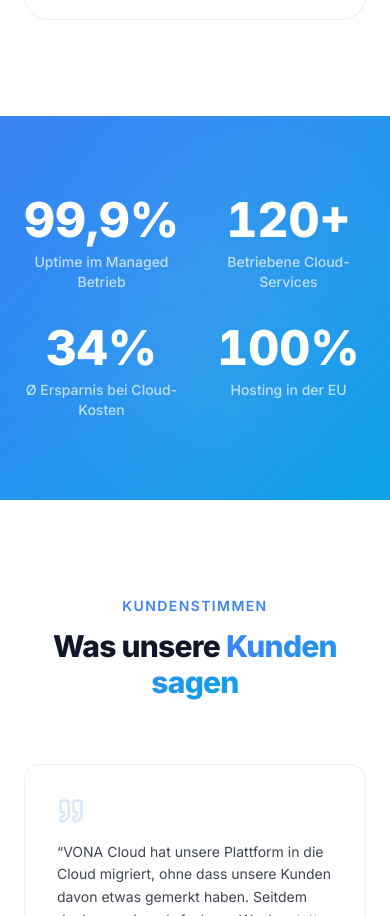
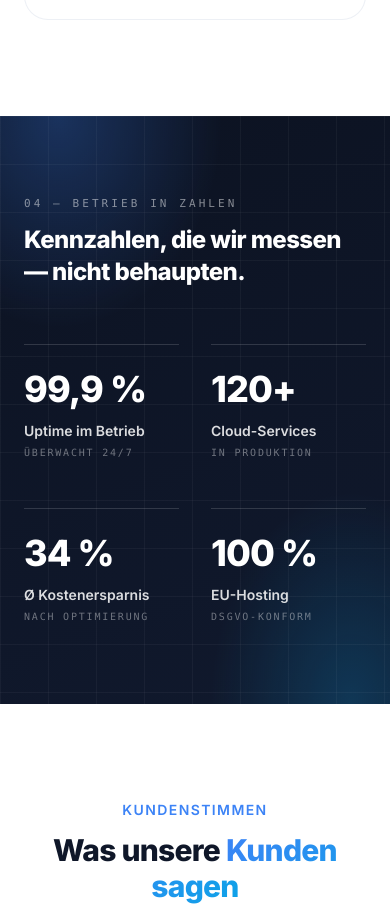
Before and after one commit to darklobster9512/vona-cloud, a React (Vite) app: page / in a window 390 px wide. Shown: the part 7869-8785 px from the top of the page. Built offline with nearby package versions, Linux system fonts and the light colour scheme; the HTML template or start-up script is replaced by a standard one.

Commit message:
Changes
Co-authored-by: darklobster9512 <301748244+darklobster9512@users.noreply.github.com>

```diff
--- a/src/components/landing/Stats.tsx
+++ b/src/components/landing/Stats.tsx
@@ -1,41 +1,39 @@
-import { useScrollAnimation, useCounterAnimation } from '@/hooks/useScrollAnimation';
+import { useScrollAnimation } from '@/hooks/useScrollAnimation';
 
 const stats = [
-  { value: 99, suffix: ',9%', label: 'Uptime im Managed Betrieb' },
-  { value: 120, suffix: '+', label: 'Betriebene Cloud-Services' },
-  { value: 34, suffix: '%', label: 'Ø Ersparnis bei Cloud-Kosten' },
-  { value: 100, suffix: '%', label: 'Hosting in der EU' },
+  { value: '99,9 %', label: 'Uptime im Betrieb', sub: 'überwacht 24/7' },
+  { value: '120+', label: 'Cloud-Services', sub: 'in Produktion' },
+  { value: '34 %', label: 'Ø Kostenersparnis', sub: 'nach Optimierung' },
+  { value: '100 %', label: 'EU-Hosting', sub: 'DSGVO-konform' },
 ];
-
-
-const StatItem = ({ value, suffix, label, isVisible }: { value: number; suffix: string; label: string; isVisible: boolean }) => {
-  const count = useCounterAnimation(value, 2000, isVisible);
-
-  return (
-    <div className="text-center">
-      <div className="text-5xl md:text-6xl font-extrabold text-primary-foreground tabular-nums mb-2">
-        {count}{suffix}
-      </div>
-      <p className="text-sm font-medium text-white/70">{label}</p>
-    </div>
-  );
-};
 
 const Stats = () => {
   const { ref, isVisible } = useScrollAnimation();
 
   return (
-    <section ref={ref} className="py-20 md:py-28 bg-gradient-blue relative overflow-hidden">
-      {/* Subtle orbs */}
-      <div className="absolute inset-0 pointer-events-none">
-        <div className="absolute top-0 left-1/4 w-72 h-72 rounded-full bg-white/[0.05] blur-3xl" />
-        <div className="absolute bottom-0 right-1/4 w-56 h-56 rounded-full bg-white/[0.05] blur-3xl" />
-      </div>
+    <section ref={ref} className="relative overflow-hidden bg-ink py-20 md:py-24">
+      <div className="absolute inset-0 bg-blueprint-light opacity-60 pointer-events-none" />
 
-      <div className="max-w-5xl mx-auto px-6 relative z-10">
-        <div className={`grid grid-cols-2 md:grid-cols-4 gap-8 md:gap-12 scroll-hidden ${isVisible ? 'scroll-visible' : ''}`}>
-          {stats.map((stat) => (
-            <StatItem key={stat.label} {...stat} isVisible={isVisible} />
+      <div className="relative mx-auto max-w-7xl px-6">
+        <div className={`mb-14 flex flex-col gap-3 scroll-hidden ${isVisible ? 'scroll-visible' : ''}`}>
+          <span className="font-mono text-[11px] uppercase tracking-[0.28em] text-white/50">
+            04 — Betrieb in Zahlen
+          </span>
+          <h2 className="max-w-2xl text-2xl font-extrabold tracking-tight text-white md:text-4xl">
+            Kennzahlen, die wir messen — nicht behaupten.
+          </h2>
+        </div>
+
+        <div className="grid grid-cols-2 gap-x-8 gap-y-12 md:grid-cols-4">
+          {stats.map((s, i) => (
+            <div
+              key={s.label}
+              className={`scroll-hidden delay-${i + 1} ${isVisible ? 'scroll-visible' : ''} border-t border-white/15 pt-6`}
+            >
+              <p className="text-4xl font-extrabold tracking-tight text-white md:text-5xl">{s.value}</p>
+              <p className="mt-3 text-sm font-semibold text-white/85">{s.label}</p>
+              <p className="mt-1 font-mono text-[10px] uppercase tracking-[0.18em] text-white/40">{s.sub}</p>
+            </div>
           ))}
         </div>
       </div>
```
